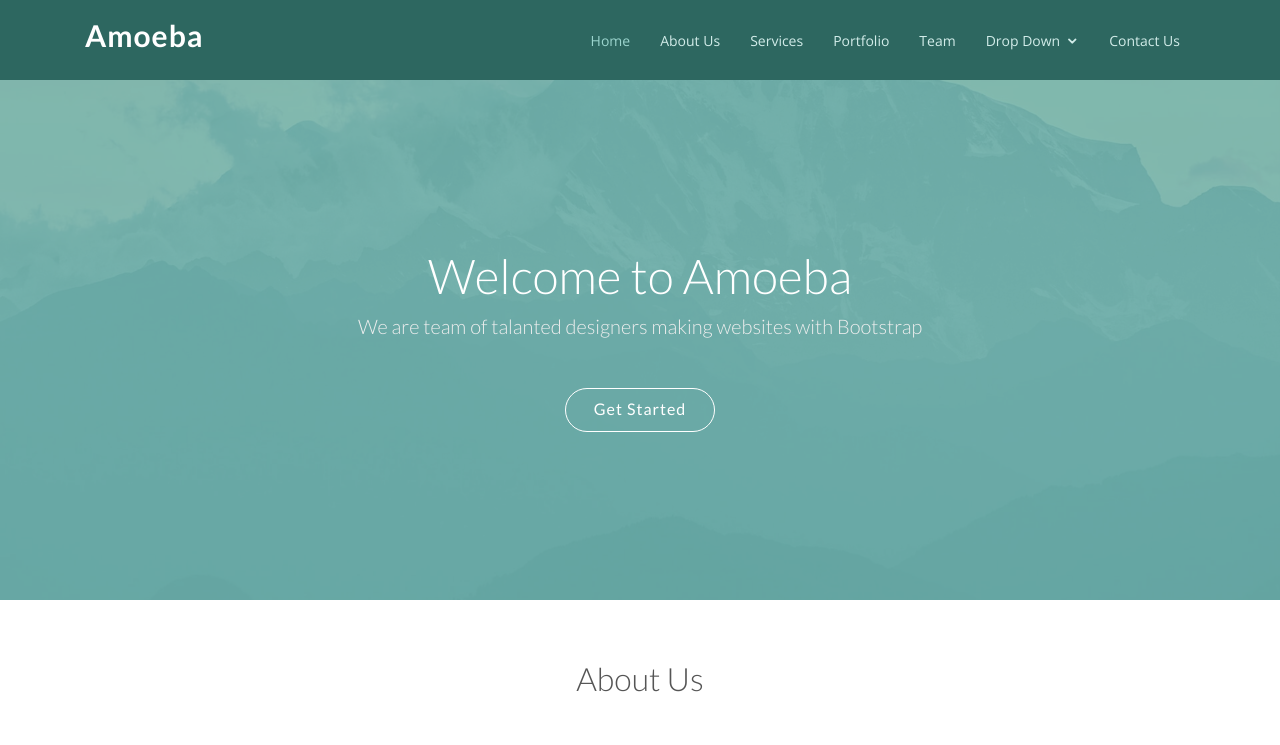
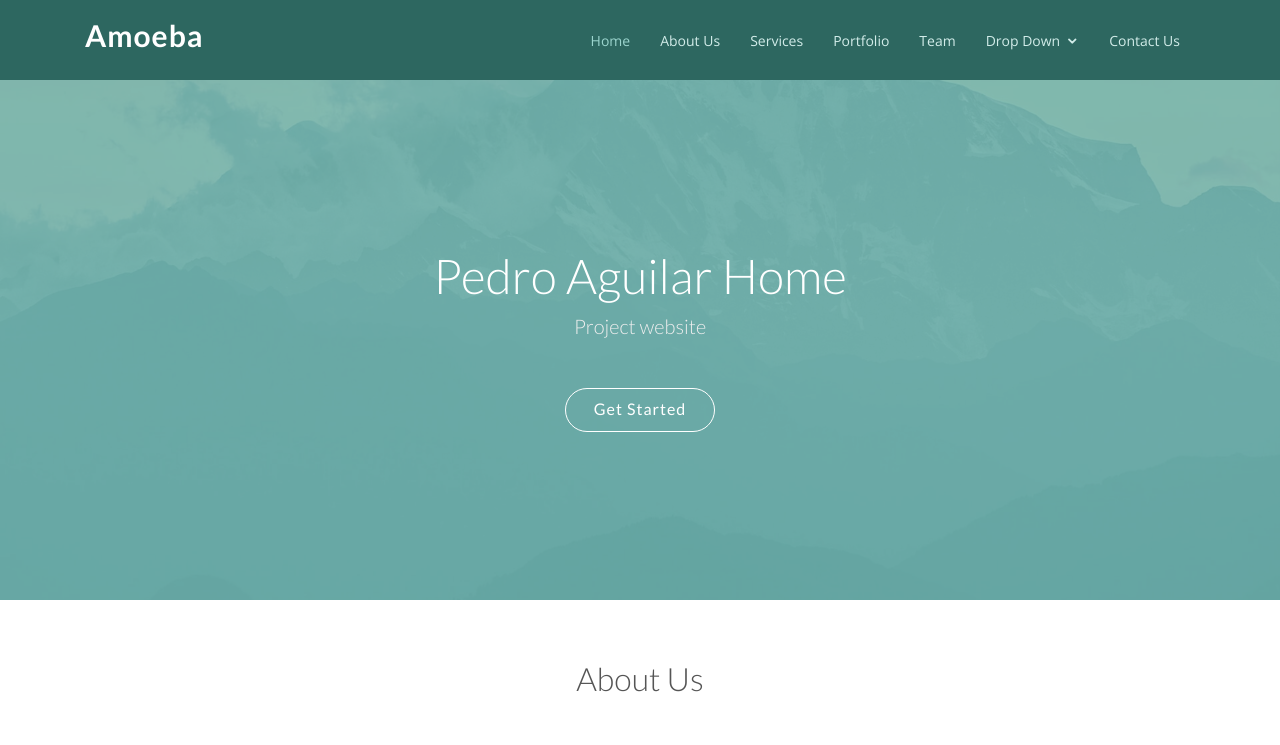
Before and after one commit to pedroaguilarpastor/pedroaguilarpastor.github.io, a plain HTML site: page index.html in a window 1280 px wide. Shown: the top 745 px of the page. Drawn offline with nearby package versions, Linux system fonts and the light colour scheme.

Commit message:
Update index.html

```diff
--- a/index.html
+++ b/index.html
@@ -79,8 +79,8 @@
   <!-- ======= Hero Section ======= -->
   <section id="hero">
     <div class="hero-container">
-      <h1>Welcome to Amoeba</h1>
-      <h2>We are team of talanted designers making websites with Bootstrap</h2>
+      <h1>Pedro Aguilar Home</h1>
+      <h2>Project website</h2>
       <a href="#about" class="btn-get-started scrollto">Get Started</a>
     </div>
   </section><!-- #hero -->
```
